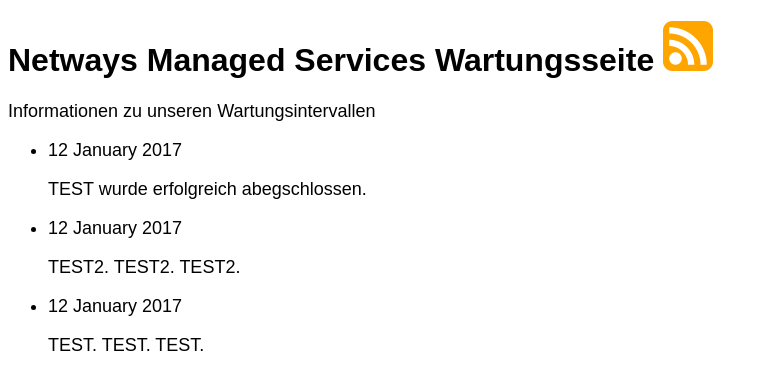
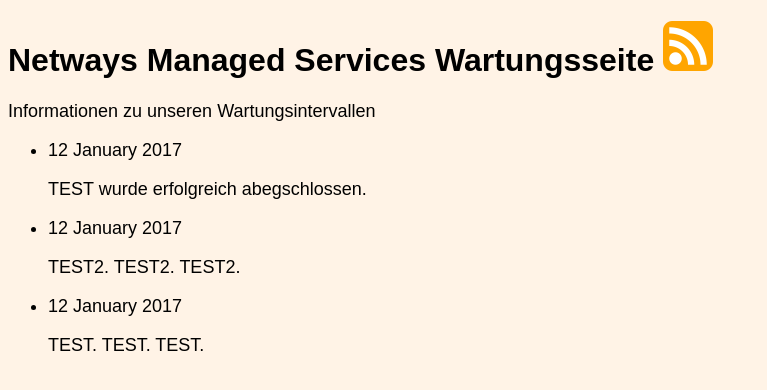
Before and after one commit to Storagegirl/storagegirl.github.io, a Jekyll site: the page built from index.html, in a window 1280 px wide. Shown: the top 390 px of the page, without its empty margins (0-767 px from the left). Built offline with Jekyll 4.4.1, drawn with Linux system fonts in a browser that asks for light colours.

Commit message:
Update main.css

```diff
--- a/css/main.css
+++ b/css/main.css
@@ -1,5 +1,5 @@
 body {
-    background-color: white;
+    background-color: #fff3e6;
 }
 
 h1 {
```
